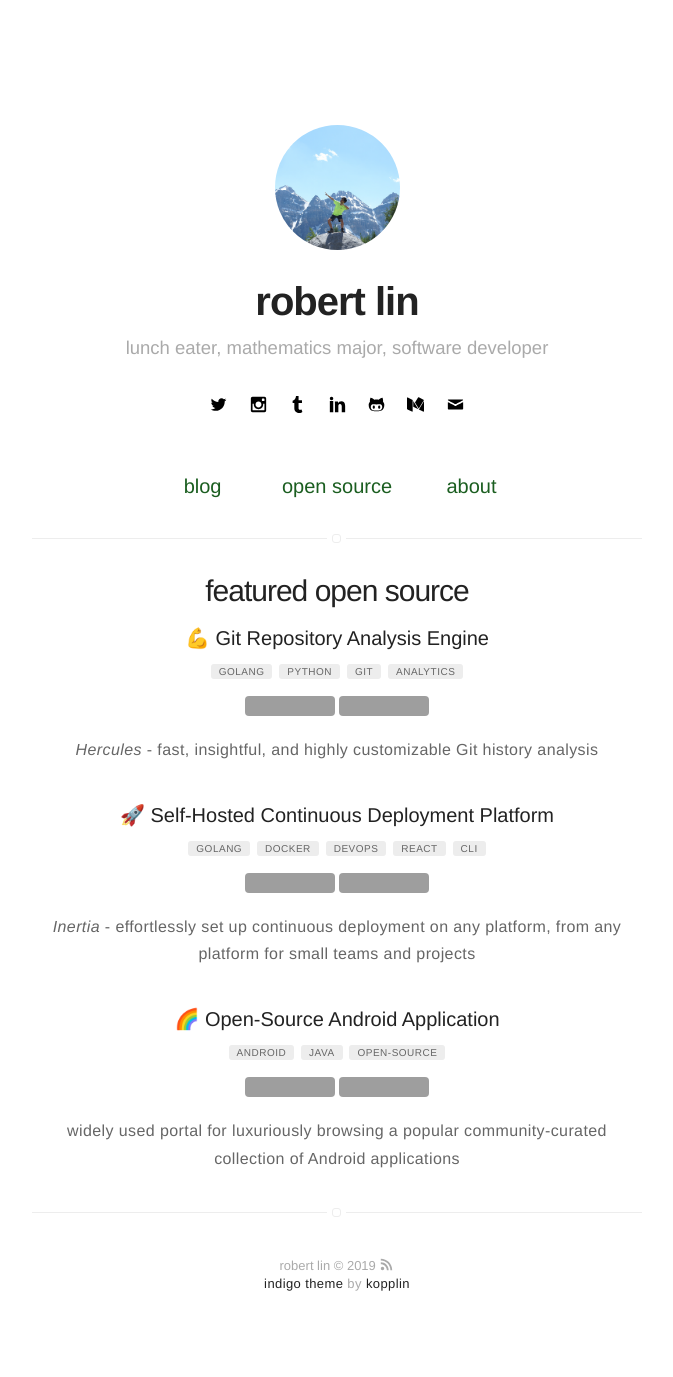
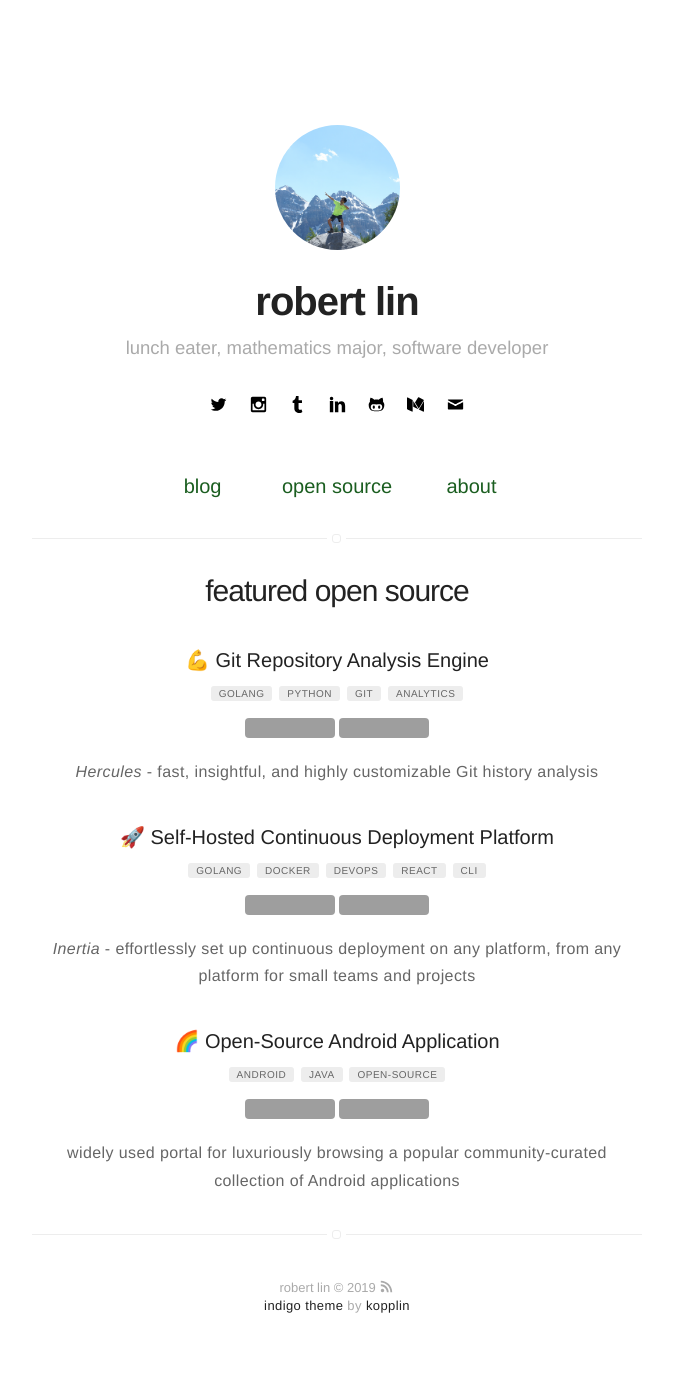
Before and after one commit to bobheadxi/bobheadxi.github.io, a Jekyll site: the page built from index.html, in a window 1280 px wide. Shown: the whole page, without its empty margins (303-976 px from the left). Built offline with Jekyll 4.4.1, drawn with Linux system fonts in a browser that asks for light colours; emoji names are drawn with the system emoji font; before the commit the page ends 1355 px from its top, so only the background shows below that; grey boxes are pictures that could not be loaded.

Commit message:
Tweak margin

```diff
--- a/index.html
+++ b/index.html
@@ -21,7 +21,7 @@
 </section> -->
 
 <section class="list">
-  <h1 style="font-weight:500;margin-top:-0.5rem;margin-bottom:-0.2rem;text-align:center;">featured open source</h1>
+  <h1 style="font-weight:500;margin-top:-0.5rem;text-align:center;">featured open source</h1>
 
   {% for post in site.posts %} {% if post.open_source %} {% if post.star %}
   <div class="item" align="center">
```
